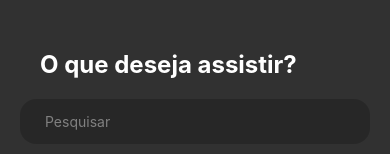
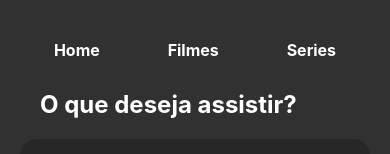
Before and after one commit to Raylline/app-filmes, a React Native app in the folder AppFilmes/: screen / in a window 390 px wide. Shown: the top 154 px of the page. Built offline with nearby package versions, Linux system fonts and the light colour scheme; no server answers.

Commit message:
App Filmes

```diff
--- /dev/null
+++ b/AppFilmes/src/components/Menu.js
@@ -0,0 +1,35 @@
+import React from 'react';
+import { View, Text, StyleSheet, TouchableOpacity } from 'react-native';
+
+const Menu = ({ handleMenuPress }) => {
+  return (
+    <View style={styles.container}>
+      <TouchableOpacity onPress={() => handleMenuPress('home')}>
+        <Text style={styles.menuItem}>Home</Text>
+      </TouchableOpacity>
+      <TouchableOpacity onPress={() => handleMenuPress('movielist')}>
+        <Text style={styles.menuItem}>Filmes</Text>
+      </TouchableOpacity>
+      <TouchableOpacity onPress={() => handleMenuPress('settings')}>
+        <Text style={styles.menuItem}>Series</Text>
+      </TouchableOpacity>
+    </View>
+  );
+};
+
+const styles = StyleSheet.create({
+  container: {
+    flexDirection: 'row',
+    justifyContent: 'space-around',
+    alignItems: 'center',
+    backgroundColor: '#313131',
+    paddingVertical: 20,
+  },
+  menuItem: {
+    fontSize: 16,
+    fontWeight: 'bold',
+    color: 'white',
+  },
+});
+
+export default Menu;
--- a/AppFilmes/src/screen/Home.js
+++ b/AppFilmes/src/screen/Home.js
@@ -4,24 +4,63 @@ import MovieSlide from '../components/MovieSlide';
 import SearchBar from '../components/Searchbar';
 import MovieDetails from '../screen/MovieDetails';
 import SeriesSlide from '../components/SeriesSlide';
+import SeriesDetails from './SeriesDetails';
+import MovieList from '../components/Cardfilms';
+import Menu from '../components/Menu';
 
 const Home = () => {
   const [selectedMovie, setSelectedMovie] = useState(null);
+  const [selectedSeries, setSelectedSeries] = useState(null);
   const [showDetails, setShowDetails] = useState(false);
+  const [showMovieList, setShowMovieList] = useState(false);
+
+  const handleGoBack = () => {
+    setSelectedMovie(null);
+    setSelectedSeries(null);
+    setShowDetails(false);
+    setShowMovieList(false);
+  };
+
+  const handleMenuPress = (screen) => {
+    if (screen === 'movielist') {
+      setShowDetails(false);
+      setSelectedMovie(null);
+      setSelectedSeries(null);
+      setShowMovieList(true);
+    } else {
+      setShowDetails(false);
+      setSelectedMovie(null);
+      setSelectedSeries(null);
+      setShowMovieList(false);
+    }
+  };
 
   return (
-    <>
     <View style={styles.container}>
-      {!showDetails && <Text style={styles.texto}>O que deseja assistir?</Text>}
-      {!showDetails && <SearchBar />}
-      {showDetails ? (
-        <MovieDetails movie={selectedMovie} handleGoBack={() => setShowDetails(false)} />
-      ) : (
-        <MovieSlide setSelectedMovie={setSelectedMovie} setShowDetails={setShowDetails} />
+      <Menu handleMenuPress={handleMenuPress} />
+      {!showDetails && !showMovieList && (
+        <>
+          <Text style={styles.texto}>O que deseja assistir?</Text>
+          <SearchBar />
+          <MovieSlide setSelectedMovie={setSelectedMovie} setShowDetails={setShowDetails} />
+          <SeriesSlide setSelectedSeries={setSelectedSeries} setShowDetails={setShowDetails} />
+        </>
       )}
-      <SeriesSlide />
+      {showDetails && (
+        <>
+          {selectedMovie ? (
+            <MovieDetails movie={selectedMovie} handleGoBack={handleGoBack} />
+          ) : (
+            <SeriesDetails series={selectedSeries} handleGoBack={handleGoBack} />
+          )}
+        </>
+      )}
+      {showMovieList && (
+        <View style={styles.movieListContainer}>
+          <MovieList />
+        </View>
+      )}
     </View>
-    </>
   );
 };
 
@@ -32,12 +71,15 @@ const styles = StyleSheet.create({
     backgroundColor: '#313131',
   },
   texto: {
-    paddingTop: 30,
+    paddingTop: 10,
     marginLeft: 20,
     fontSize: 24,
     fontWeight: 'bold',
     color: 'white',
   },
+  movieListContainer: {
+    flex: 1,
+  },
 });
 
 export default Home;
--- /dev/null
+++ b/AppFilmes/src/screen/SeriesDetails.js
@@ -0,0 +1,173 @@
+import React, { useEffect, useState } from 'react';
+import { View, Text, Image, StyleSheet, TouchableOpacity, ScrollView, Modal, ActivityIndicator } from 'react-native';
+import ImageViewer from 'react-native-image-zoom-viewer';
+
+const SeriesDetails = ({ series, handleGoBack }) => {
+  const [seriesImages, setSeriesImages] = useState([]);
+  const [posterPath, setPosterPath] = useState('');
+  const [selectedImage, setSelectedImage] = useState(null);
+  const [isLoading, setIsLoading] = useState(true);
+
+  useEffect(() => {
+    fetchSeriesImages();
+  }, []);
+
+  const fetchSeriesImages = async () => {
+    try {
+      const response = await fetch(
+        `https://api.themoviedb.org/3/tv/${series.id}/images?api_key=8a78bbc2059ae1af9b5db720e9ee991d`
+      );
+      const data = await response.json();
+      setSeriesImages(data.backdrops);
+      setPosterPath(data.posters[0].file_path);
+      setIsLoading(false);
+    } catch (error) {
+      console.error('Error fetching series images:', error);
+      setIsLoading(false);
+    }
+  };
+
+  const openImageModal = (image) => {
+    setSelectedImage([{ url: `https://image.tmdb.org/t/p/original${image.file_path}` }]);
+  };
+
+  const closeImageModal = () => {
+    setSelectedImage(null);
+  };
+
+  return (
+    <ScrollView contentContainerStyle={styles.container}>
+      <TouchableOpacity style={styles.backButton} onPress={handleGoBack}>
+        <Text style={styles.backButtonText}>Voltar</Text>
+      </TouchableOpacity>
+      <View style={styles.content}>
+        {posterPath && (
+          <View>
+            <Text style={styles.seriesTitle}>{series.name}</Text>
+            <Image source={{ uri: `https://image.tmdb.org/t/p/w500${posterPath}` }} style={styles.poster} />
+          </View>
+        )}
+        <View style={styles.textContainer}>
+          {!isLoading ? (
+            <Text style={styles.overview}>{series.overview}</Text>
+          ) : (
+            <ActivityIndicator size="large" color="white" />
+          )}
+        </View>
+        {seriesImages.length > 0 && (
+          <View>
+            <Text style={styles.sectionTitle}>Imagens da série</Text>
+            {!isLoading ? (
+              <ScrollView horizontal>
+                {seriesImages.map((image, index) => (
+                  <TouchableOpacity key={index} onPress={() => openImageModal(image)} style={styles.imageContainer}>
+                    <Image source={{ uri: `https://image.tmdb.org/t/p/w500${image.file_path}` }} style={styles.image} />
+                  </TouchableOpacity>
+                ))}
+              </ScrollView>
+            ) : (
+              <ActivityIndicator size="large" color="white" />
+            )}
+          </View>
+        )}
+        <Modal visible={selectedImage !== null} animationType="fade" transparent>
+          <View style={styles.modalContainer}>
+            <ImageViewer
+              imageUrls={selectedImage}
+              enableSwipeDown
+              renderIndicator={() => null}
+              onCancel={closeImageModal}
+              style={styles.imageViewer}
+            />
+            <TouchableOpacity style={styles.modalCloseButton} onPress={closeImageModal}>
+              <Text style={styles.modalCloseButtonText}>Voltar</Text>
+            </TouchableOpacity>
+          </View>
+        </Modal>
+      </View>
+    </ScrollView>
+  );
+};
+
+const styles = StyleSheet.create({
+  container: {
+    flexGrow: 1,
+    backgroundColor: '#313131',
+    padding: 20,
+  },
+  backButton: {
+    backgroundColor: 'black',
+    paddingVertical: 10,
+    paddingHorizontal: 12,
+    borderRadius: 5,
+    alignSelf: 'flex-start',
+    marginBottom: 10,
+  },
+  backButtonText: {
+    color: '#ffffff',
+    fontWeight: 'bold',
+  },
+  content: {
+    flex: 1,
+    flexDirection: 'column',
+  },
+  seriesTitle: {
+    fontSize: 24,
+    fontWeight: 'bold',
+    marginBottom: 10,
+    color: 'white',
+  },
+  poster: {
+    width: 200,
+    height: 300,
+    borderRadius: 10,
+    marginBottom: 20,
+  },
+  sectionTitle: {
+    fontSize: 20,
+    fontWeight: 'bold',
+    marginBottom: 10,
+    color: 'white',
+  },
+  imageContainer: {
+    marginRight: 10,
+  },
+  image: {
+    width: 200,
+    height: 100,
+    borderRadius: 10,
+  },
+  textContainer: {
+    marginBottom: 20,
+  },
+  overview: {
+    fontSize: 16,
+    color: 'white',
+    lineHeight: 22,
+  },
+  modalContainer: {
+    flex: 1,
+    backgroundColor: 'rgba(0, 0, 0, 0.9)',
+    justifyContent: 'center',
+    alignItems: 'center',
+  },
+  imageViewer: {
+    flex: 1,
+    alignSelf: 'stretch',
+  },
+  modalCloseButton: {
+    position: 'absolute',
+    top: 20,
+    left: 20,
+    backgroundColor: 'black',
+    paddingVertical: 10,
+    paddingHorizontal: 12,
+    borderRadius: 5,
+  },
+  modalCloseButtonText: {
+    color: '#ffffff',
+    fontWeight: 'bold',
+  },
+});
+
+export default SeriesDetails;
```
Also changed, not shown: AppFilmes/package.json (+5 -5 lines), AppFilmes/src/components/Cardseries.js (added, +92 -0 lines), 1 other file (tests, documents, lock files or other folders).
